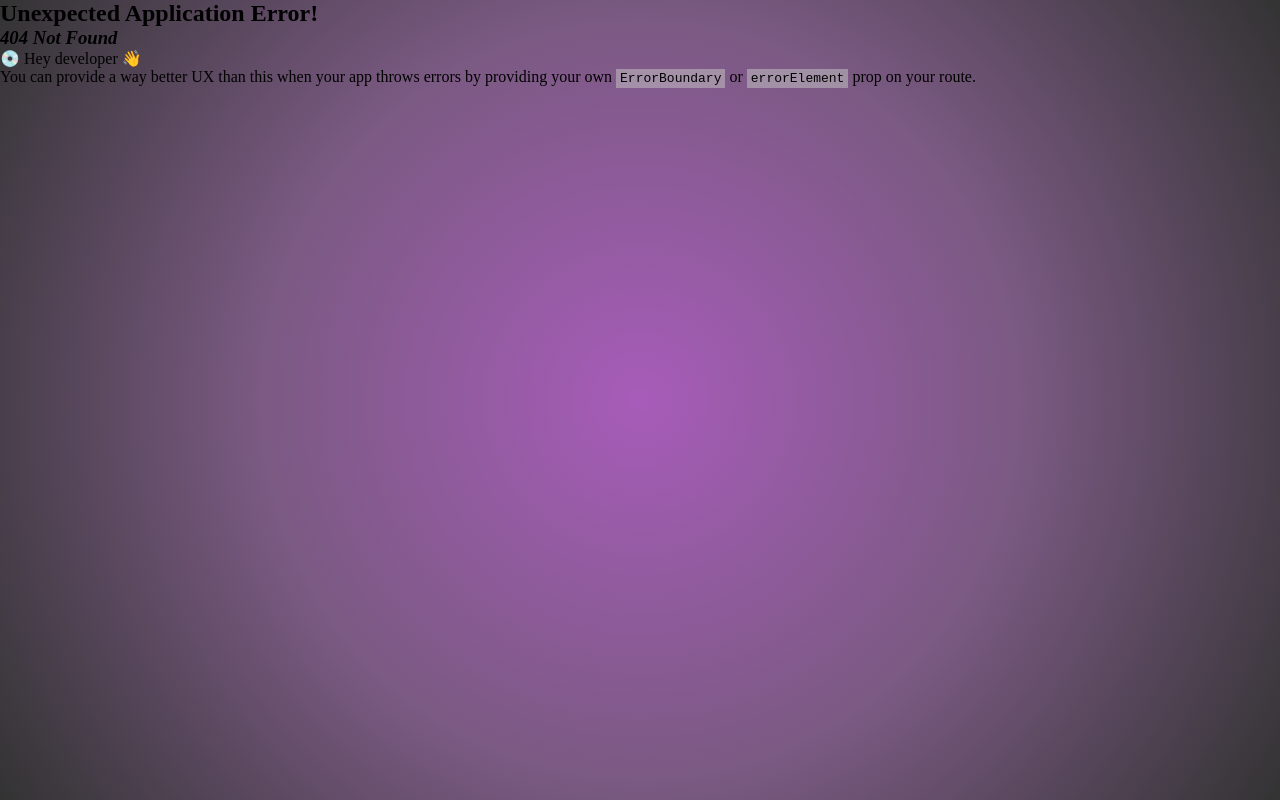
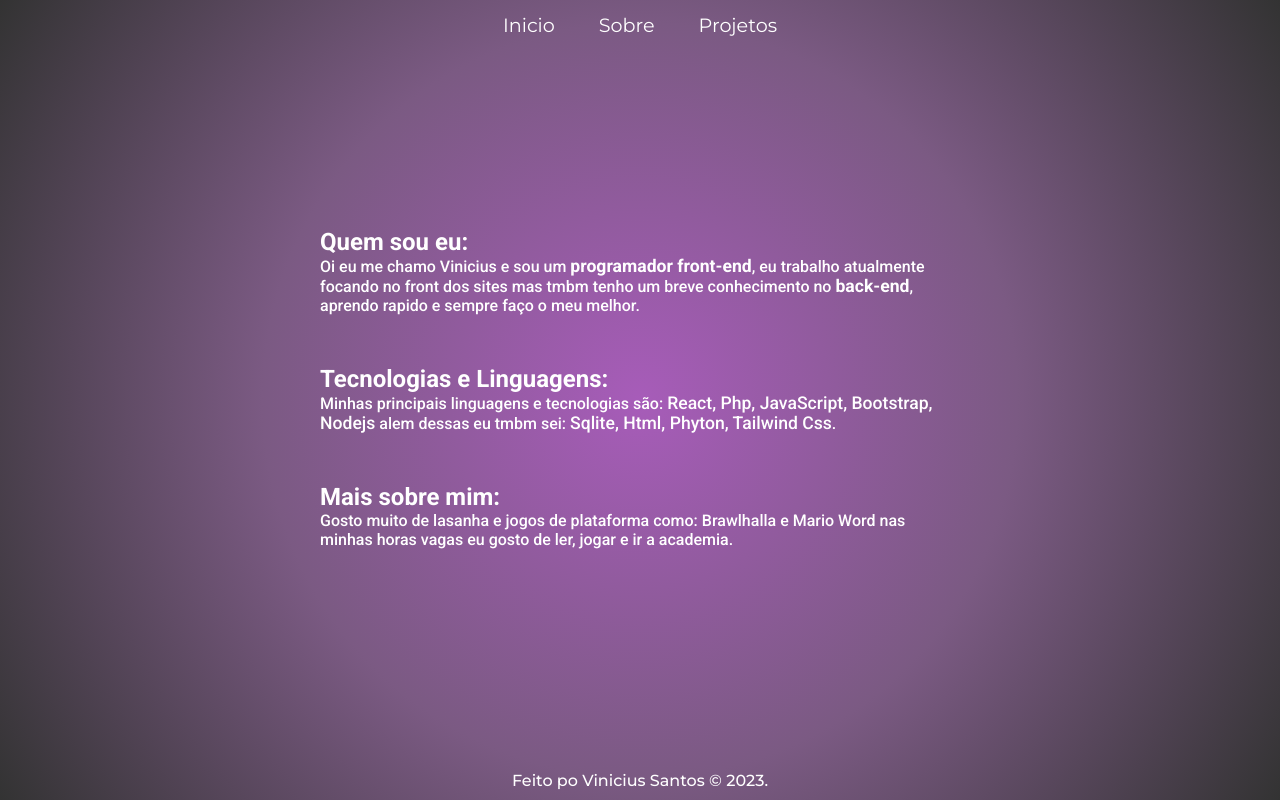
Before and after one commit to Dev-vinixx/Vinicius-Santos-Portifolio, a React (Vite) app: page /Vinicius-Santos-Portifolio/AboutMe in a window 1280 px wide. Before the commit this address had no page. Built offline with nearby package versions, Linux system fonts and the light colour scheme.

Commit message:
reconfiguração do git pages, configurate git pages

```diff
--- a/src/App.jsx
+++ b/src/App.jsx
@@ -13,15 +13,15 @@ createBrowserRouter, RouterProvider
 
 const router = createBrowserRouter([
   {
-    path: "dev-vinixx.github.io/Vinicius-Santos-Portifolio/",
+    path: "/Vinicius-Santos-Portifolio",
     element: <Home />
   },
   {
-    path: "dev-vinixx.github.io/Vinicius-Santos-Portifolio/AboutMe",
+    path: "/Vinicius-Santos-Portifolio/AboutMe",
     element: <AboutMe />
   },
   {
-    path: "dev-vinixx.github.io/Vinicius-Santos-Portifolio/Projects",
+    path: "/Vinicius-Santos-Portifolio/Projects",
     element: <Projects />
   }
 ])
--- a/src/components/Header/Header.jsx
+++ b/src/components/Header/Header.jsx
@@ -12,9 +12,9 @@ function Header() {
 
    <nav className={styles.menuNav}>
     <ul className={styles.menuList}>
-     <li><a href="dev-vinixx.github.io/Vinicius-Santos-Portifolio/">Inicio</a></li>
-     <li><a href="dev-vinixx.github.io/Vinicius-Santos-Portifolio/AboutMe">Sobre</a></li>
-     <li><a href="dev-vinixx.github.io/Vinicius-Santos-Portifolio/Projects">Projetos</a></li>
+     <li><a href="/Vinicius-Santos-Portifolio">Inicio</a></li>
+     <li><a href="/Vinicius-Santos-Portifolio/AboutMe">Sobre</a></li>
+     <li><a href="/Vinicius-Santos-Portifolio/Projects">Projetos</a></li>
     </ul>
    </nav>
 
```
